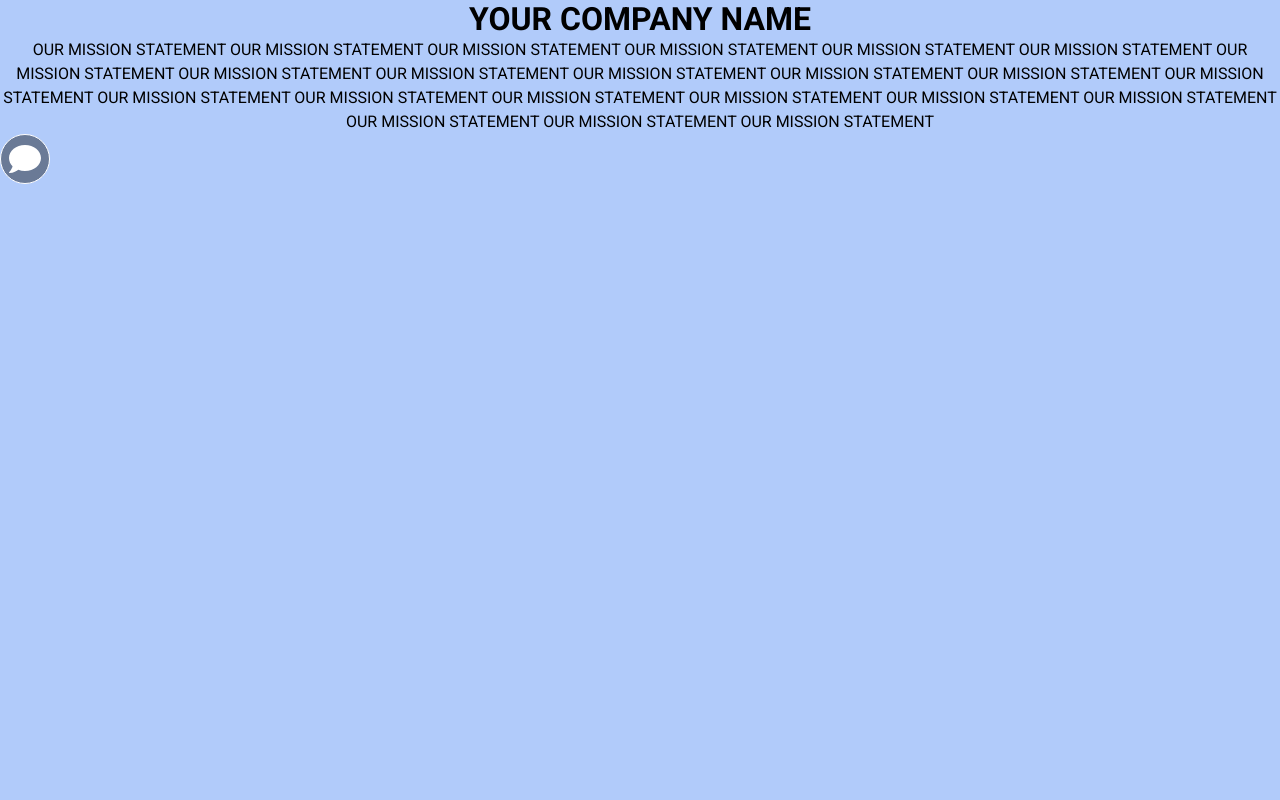
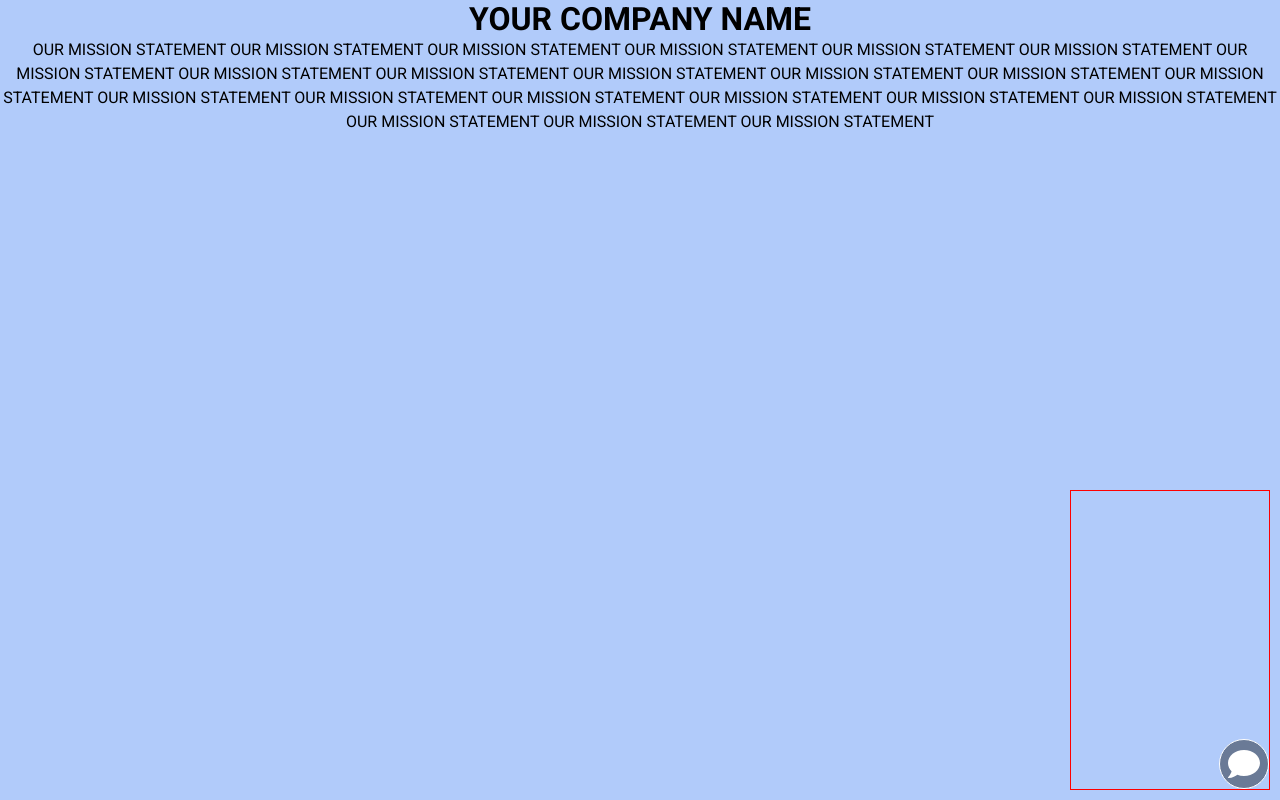
Before and after one commit to qronix/chatbox, a React (Create React App) app: page / in a window 1280 px wide. Built offline with nearby package versions, Linux system fonts and the light colour scheme.

Commit message:
Styling applied to chat header, chat bubble, and chat container. Added click handlers and state management to chat box container.

```diff
--- a/src/components/chat-box-container/chat-box.container.jsx
+++ b/src/components/chat-box-container/chat-box.container.jsx
@@ -1,7 +1,29 @@
-import React from 'react';
+import React, {useState} from 'react';
+
+import ChatBubble from '../chat-bubble/chat-bubble.component';
+import ChatStartForm from '../chat-start-form/chat-start-form.component';
+import ChatBoxHeader from '../chat-box-header/chat-box-header.component';
+
+import './chat-box.container.styles.scss';
 
 const ChatBoxContainer = ()=> {
+    //on mount contact chat server?
 
+    //is the chat box displayed
+    const [isVisible, setIsVisible] = useState(false);
+
+    const handleBubbleClick = ()=>{
+        setIsVisible(true);
+    }
+    const handleCloseWindow = ()=> {
+        setIsVisible(false);
+    }
+    return(
+        <div className={`${(isVisible ? "visible-chat" : null)} chat-box-container`}>
+            { (!isVisible) ? <ChatBubble handleClick={handleBubbleClick}/> : null}
+            { (isVisible) ? <ChatBoxHeader handleCloseWindow={handleCloseWindow}/> : null}
+        </div>
+    )
 }
 
 export default ChatBoxContainer;
--- a/src/components/chat-box-container/chat-box.container.styles.scss
+++ b/src/components/chat-box-container/chat-box.container.styles.scss
@@ -0,0 +1,17 @@
+$width:200px;
+$height: 300px;
+.chat-box-container{
+    border:1px solid red;
+    width: $width;
+    height: $height;
+    position: absolute;
+    z-index: 1000;
+    top: calc(100% - #{$height} - 10px);
+    left: calc(100% - #{$width} - 10px);
+}
+
+
+.visible-chat{
+    background-color: rgba(255, 255, 255, 0.93);
+    border: 1px solid black;
+}
--- a/src/components/chat-box-header/chat-box-header.component.jsx
+++ b/src/components/chat-box-header/chat-box-header.component.jsx
@@ -0,0 +1,60 @@
+import React from 'react';
+import {makeStyles} from '@material-ui/core/styles';
+import Button from '@material-ui/core/Button';
+import Grid from '@material-ui/core/Grid';
+import './chat-box-header.styles.scss';
+
+const useStyles = makeStyles(theme=>({
+    button:{
+        margin: theme.spacing(1),
+        padding: "1px 10px",
+        minHeight: 0,
+        minWidth:0,
+        // border: "1px solid blue",
+    },
+    container:{
+        display:"grid",
+        gridTemplateColumns: "repeat(12, 1fr)",
+        gridGap: theme.spacing(1),
+        verticalAlign: "middle"
+    },
+    grid:{
+        // border: "1px solid black",
+        backgroundColor:"rgba(102, 102, 102, 0.87)",
+        color: "white"
+    },
+    p:{
+        textAlign:"center",
+        verticalAlign:"middle",
+        // border:"1px solid green",
+        fontSize: "0.9em",
+        paddingTop:"6px",
+        paddingLeft:"4px"
+    }
+}));
+
+const ChatBoxHeader = ({handleCloseWindow})=> {
+    const classes = useStyles();
+
+    return(
+        <Grid container className={classes.grid}>
+            <Grid container item xs={10}>
+                <p className={classes.p}>How can we help?</p>
+            </Grid>
+            <Grid container item xs={2}>
+                <Button
+                    color="secondary"
+                    variant="contained"
+                    className={classes.button}
+                    px={200}
+                    py={0}
+                    onClick={()=>handleCloseWindow()}
+                >
+                    X
+                </Button>
+            </Grid>
+        </Grid>
+    );
+};
+
+export default ChatBoxHeader;
--- a/src/components/chat-box-header/chat-box-header.styles.scss
+++ b/src/components/chat-box-header/chat-box-header.styles.scss
@@ -0,0 +1,7 @@
+.chat-box-header{
+    border: 1px solid red;
+    // width:20px;
+    // height: 20px;
+    display: flex;
+    padding: 0;
+}
--- a/src/components/chat-bubble/chat-bubble.component.jsx
+++ b/src/components/chat-bubble/chat-bubble.component.jsx
@@ -4,8 +4,8 @@ import {faComment} from '@fortawesome/free-solid-svg-icons';
 
 import './chat-bubble.styles.scss';
 
-const ChatBubble = ()=>(
-    <div className="chat-bubble">
+const ChatBubble = ({handleClick})=>(
+    <div className="chat-bubble" onClick={()=>handleClick()}>
         <FontAwesomeIcon icon={faComment} className="chat-bubble-icon"/>
     </div>
 )
--- a/src/components/chat-bubble/chat-bubble.styles.scss
+++ b/src/components/chat-bubble/chat-bubble.styles.scss
@@ -1,10 +1,16 @@
+$width: 50px;
+$height: 50px;
+
 .chat-bubble{
     border: 1px solid white;
     border-radius: 50%;
-    width: 50px;
-    height: 50px;
+    width: $width;
+    height: $height;
     text-align: center;
     background-color: rgba(0,0,0,0.4);
+    position: relative;
+    top: calc(100% - #{$height});
+    left: calc(100% - #{$width});
 
     &-icon{
         font-size: 200%;
--- a/src/pages/home-page.component.jsx
+++ b/src/pages/home-page.component.jsx
@@ -1,6 +1,6 @@
 import React from 'react';
 
-import ChatBubble from '../components/chat-bubble/chat-bubble.component';
+import ChatBoxContainer from '../components/chat-box-container/chat-box.container';
 
 import './home-page.styles.scss';
 
@@ -20,7 +20,7 @@ const HomePage = ()=> (
             OUR MISSION STATEMENT OUR MISSION STATEMENT
             OUR MISSION STATEMENT OUR MISSION STATEMENT
         </p>
-        <ChatBubble/>
+        <ChatBoxContainer/>
     </div>
 );
 
```
Also changed, not shown: src/components/chat-start-form/chat-start-form.component.jsx (added, +7 -0 lines), src/components/chat-start-form/chat-start.styles.scss (added).
